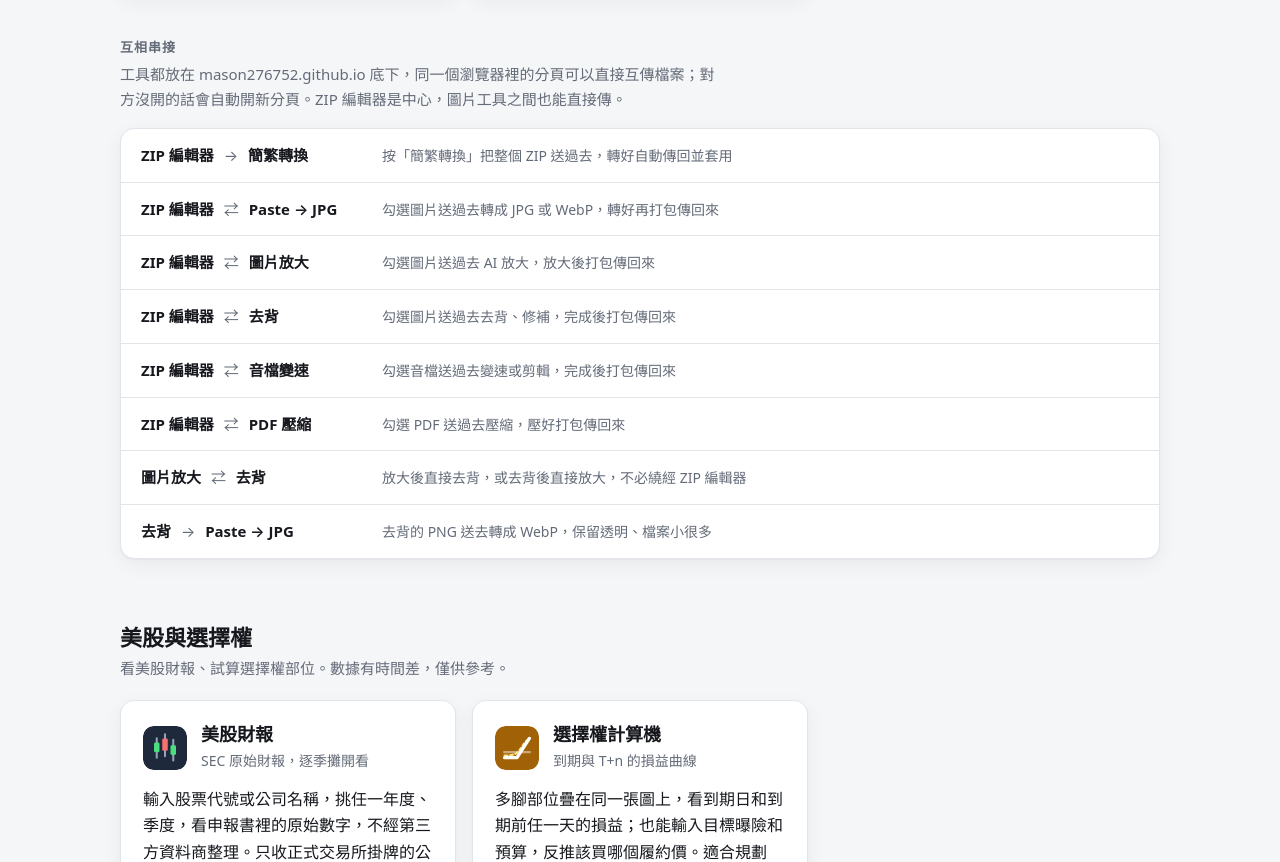
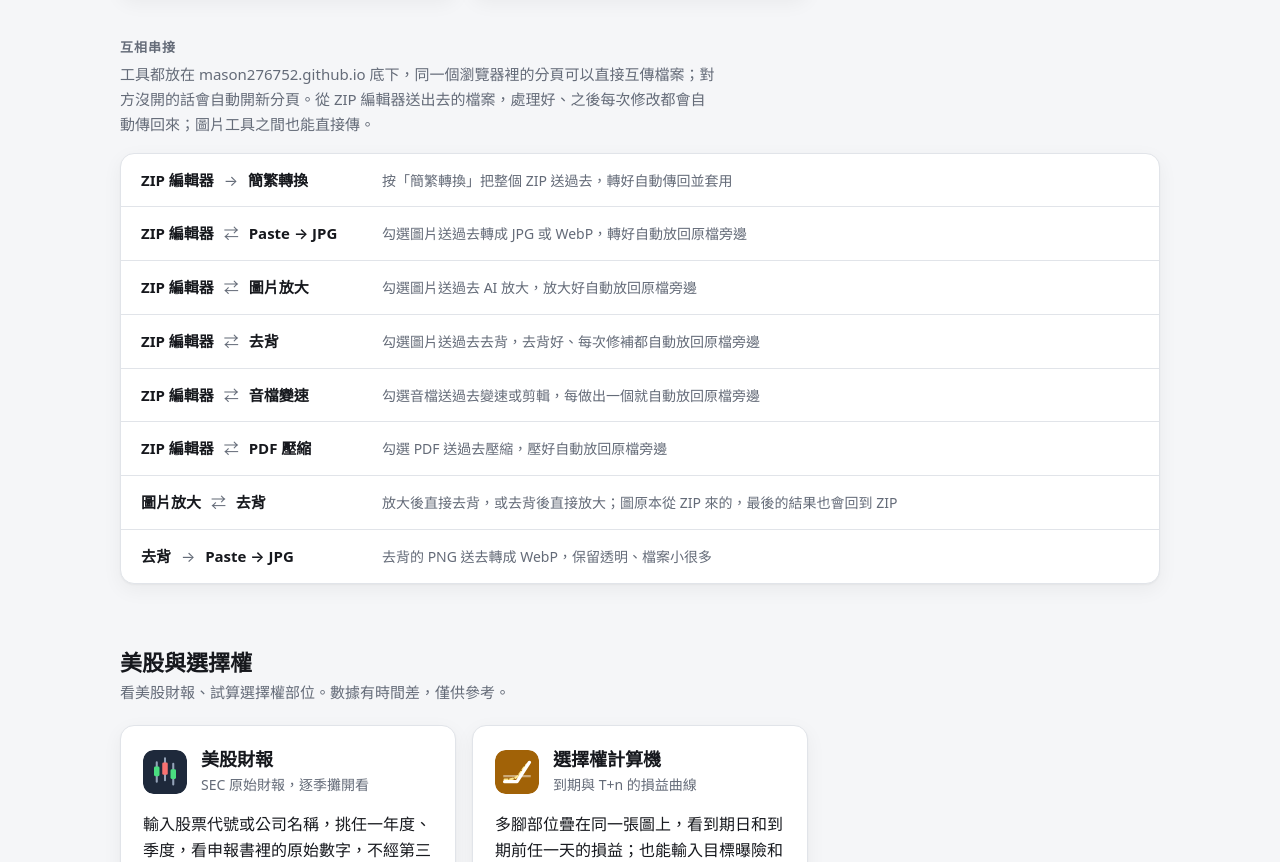
Before and after one commit to mason276752/mason276752.github.io, an Astro site: page / in a window 1280 px wide. Shown: the part 1747-2609 px from the top of the page. Built offline with nearby package versions, Linux system fonts and the light colour scheme; Astro itself is replaced by a stand-in of ours.

Commit message:
串接說明：結果會自動放回原檔旁邊
Co-Authored-By: Claude Opus 5.5 <noreply@anthropic.com>

```diff
--- a/src/pages/index.astro
+++ b/src/pages/index.astro
@@ -43,12 +43,12 @@ const sections = [
 // `both`: results can also be sent back the other way.
 const links = [
   { from: 'zipeditor', to: 'ziptotaiwanzip', what: '按「簡繁轉換」把整個 ZIP 送過去，轉好自動傳回並套用' },
-  { from: 'zipeditor', to: 'paste2jpg', both: true, what: '勾選圖片送過去轉成 JPG 或 WebP，轉好再打包傳回來' },
-  { from: 'zipeditor', to: 'upscale', both: true, what: '勾選圖片送過去 AI 放大，放大後打包傳回來' },
-  { from: 'zipeditor', to: 'removebg', both: true, what: '勾選圖片送過去去背、修補，完成後打包傳回來' },
-  { from: 'zipeditor', to: 'audiospeed', both: true, what: '勾選音檔送過去變速或剪輯，完成後打包傳回來' },
-  { from: 'zipeditor', to: 'pdfcompress', both: true, what: '勾選 PDF 送過去壓縮，壓好打包傳回來' },
-  { from: 'upscale', to: 'removebg', both: true, what: '放大後直接去背，或去背後直接放大，不必繞經 ZIP 編輯器' },
+  { from: 'zipeditor', to: 'paste2jpg', both: true, what: '勾選圖片送過去轉成 JPG 或 WebP，轉好自動放回原檔旁邊' },
+  { from: 'zipeditor', to: 'upscale', both: true, what: '勾選圖片送過去 AI 放大，放大好自動放回原檔旁邊' },
+  { from: 'zipeditor', to: 'removebg', both: true, what: '勾選圖片送過去去背，去背好、每次修補都自動放回原檔旁邊' },
+  { from: 'zipeditor', to: 'audiospeed', both: true, what: '勾選音檔送過去變速或剪輯，每做出一個就自動放回原檔旁邊' },
+  { from: 'zipeditor', to: 'pdfcompress', both: true, what: '勾選 PDF 送過去壓縮，壓好自動放回原檔旁邊' },
+  { from: 'upscale', to: 'removebg', both: true, what: '放大後直接去背，或去背後直接放大；圖原本從 ZIP 來的，最後的結果也會回到 ZIP' },
   { from: 'removebg', to: 'paste2jpg', what: '去背的 PNG 送去轉成 WebP，保留透明、檔案小很多' },
 ].filter((l) => byId[l.from] && byId[l.to]);
 
@@ -86,7 +86,7 @@ const posts = (await getPosts()).slice(0, 3);
         <div class="links-block">
           <h3>互相串接</h3>
           <p class="lead">
-            工具都放在 mason276752.github.io 底下，同一個瀏覽器裡的分頁可以直接互傳檔案；對方沒開的話會自動開新分頁。ZIP 編輯器是中心，圖片工具之間也能直接傳。
+            工具都放在 mason276752.github.io 底下，同一個瀏覽器裡的分頁可以直接互傳檔案；對方沒開的話會自動開新分頁。從 ZIP 編輯器送出去的檔案，處理好、之後每次修改都會自動傳回來；圖片工具之間也能直接傳。
           </p>
           <ul class="links panel">
             {links.map((l) => (
```
